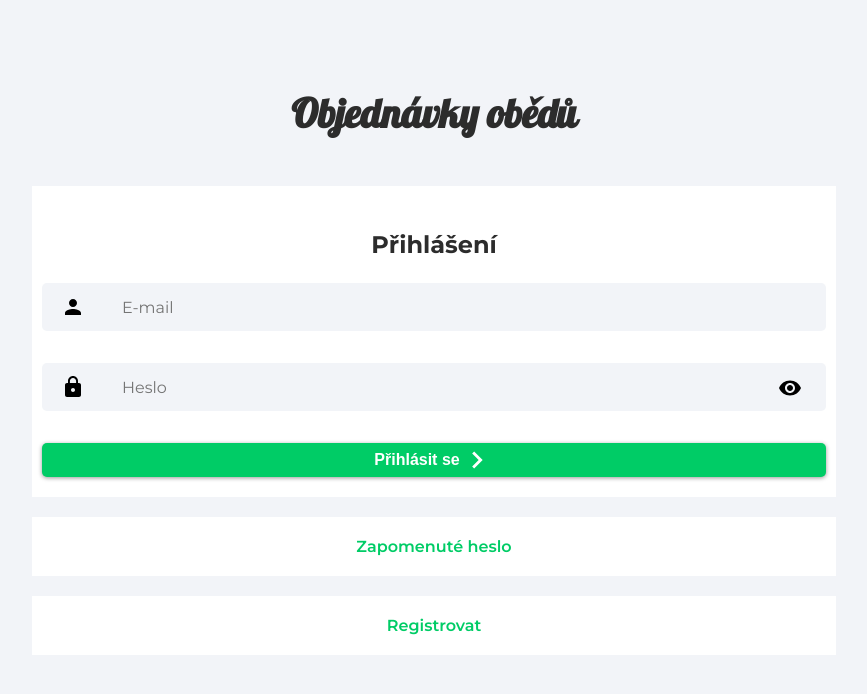
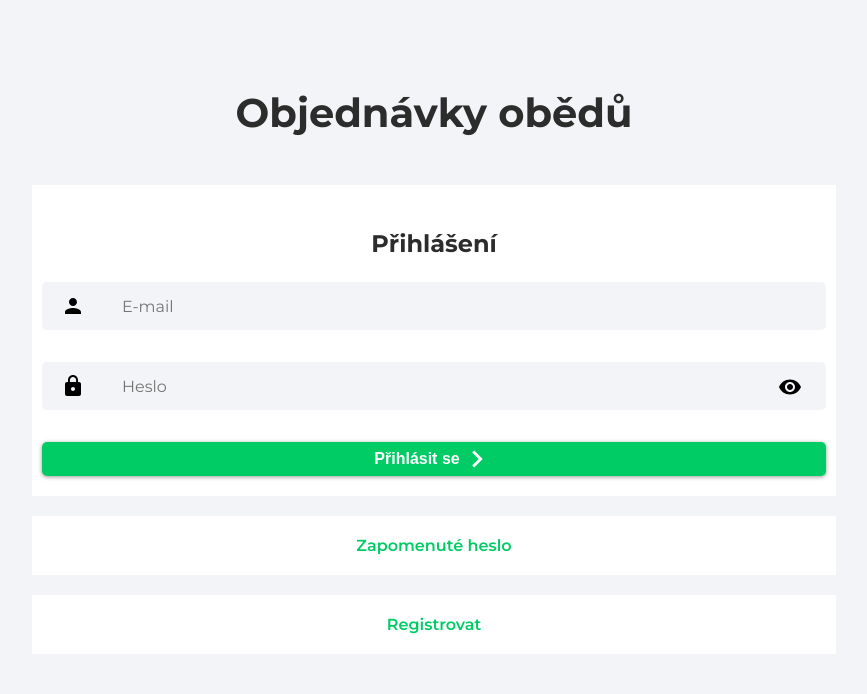
Before and after one commit to Gozo18/react-veza, a React (Create React App) app: page /sign-in in a window 1280 px wide. Shown: the top 694 px of the page, without its empty margins (206-1073 px from the left). Built offline with nearby package versions, Linux system fonts and the light colour scheme; no server answers; the database is empty.

Commit message:
Header fix

```diff
--- a/src/index.css
+++ b/src/index.css
@@ -1,5 +1,5 @@
 @import url("https://fonts.googleapis.com/css2?family=Montserrat:wght@200;300;400;500;600;700;800;900&display=swap");
-@import url("https://fonts.googleapis.com/css2?family=Lobster&display=swap");
+
 * {
   box-sizing: border-box;
 }
@@ -151,7 +151,6 @@
 
 .signInHeader p {
   margin-bottom: 3rem;
-  font-family: "Lobster", cursive;
   font-size: 2rem;
 }
 
@@ -167,7 +166,6 @@
 
 .regHeader p {
   margin: 0;
-  font-family: "Lobster", cursive;
   font-size: 2rem;
 }
 
```
